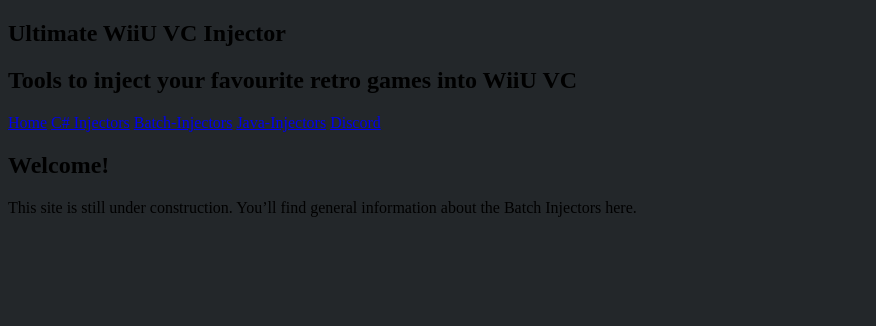
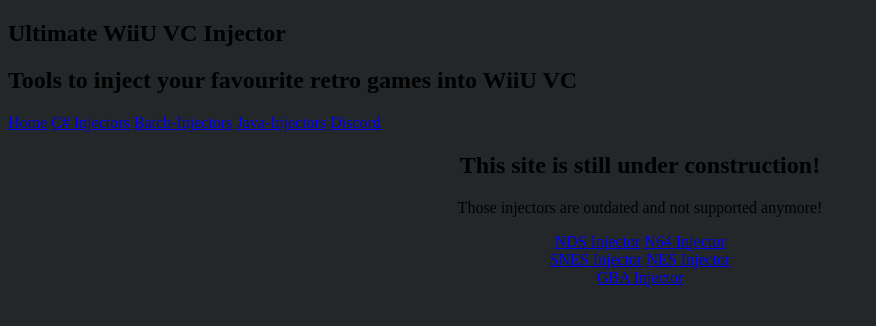
Before and after one commit to Ultimate-WiiU-VC-Injectors/C--Injectors, a Jekyll site: the page Batch-Injector.html, which Jekyll copies as it is, in a window 1280 px wide. Shown: the top 326 px of the page, without its empty margins (0-876 px from the left). Built offline with Jekyll 4.4.1, drawn with Linux system fonts in a browser that asks for light colours; some web fonts are replaced; a script that is not in the unit is left out.

Commit message:
Update Batch-Injector.html

```diff
--- a/Batch-Injector.html
+++ b/Batch-Injector.html
@@ -24,10 +24,21 @@
     </section>
 
     <section class="main-content">
-    <div>
-      <h2 id="welcome">Welcome!</h2>
-      <p>This site is still under construction. You’ll find general information about the Batch Injectors here.</p>
+    <div align="center">
+      <h2 id="welcome">This site is still under construction!</h2>
+      <p>Those injectors are outdated and not supported anymore!</p>
     </div>
+    <div align="center">
+<a class="btn btn-danger" href="http://wiiu-injector.me"><span class="glyphicon glyphicon-google" aria-hidden="true"></span>NDS Injector</a>
+        <a class="btn btn-danger" href="http://wiiu-injector.me"><span class="glyphicon glyphicon-google" aria-hidden="true"></span>N64 Injector</a>
+      </div>
+   <div align="center">
+<a class="btn btn-danger" href="http://wiiu-injector.me"><span class="glyphicon glyphicon-google" aria-hidden="true"></span>SNES Injector</a>
+        <a class="btn btn-danger" href="http://wiiu-injector.me"><span class="glyphicon glyphicon-google" aria-hidden="true"></span>NES Injector</a>
+      </div>
+   <div align="center">
+<a class="btn btn-danger" href="http://wiiu-injector.me"><span class="glyphicon glyphicon-google" aria-hidden="true"></span>GBA Injector</a>
 
+      </div>
   </body>
 </html>
```
